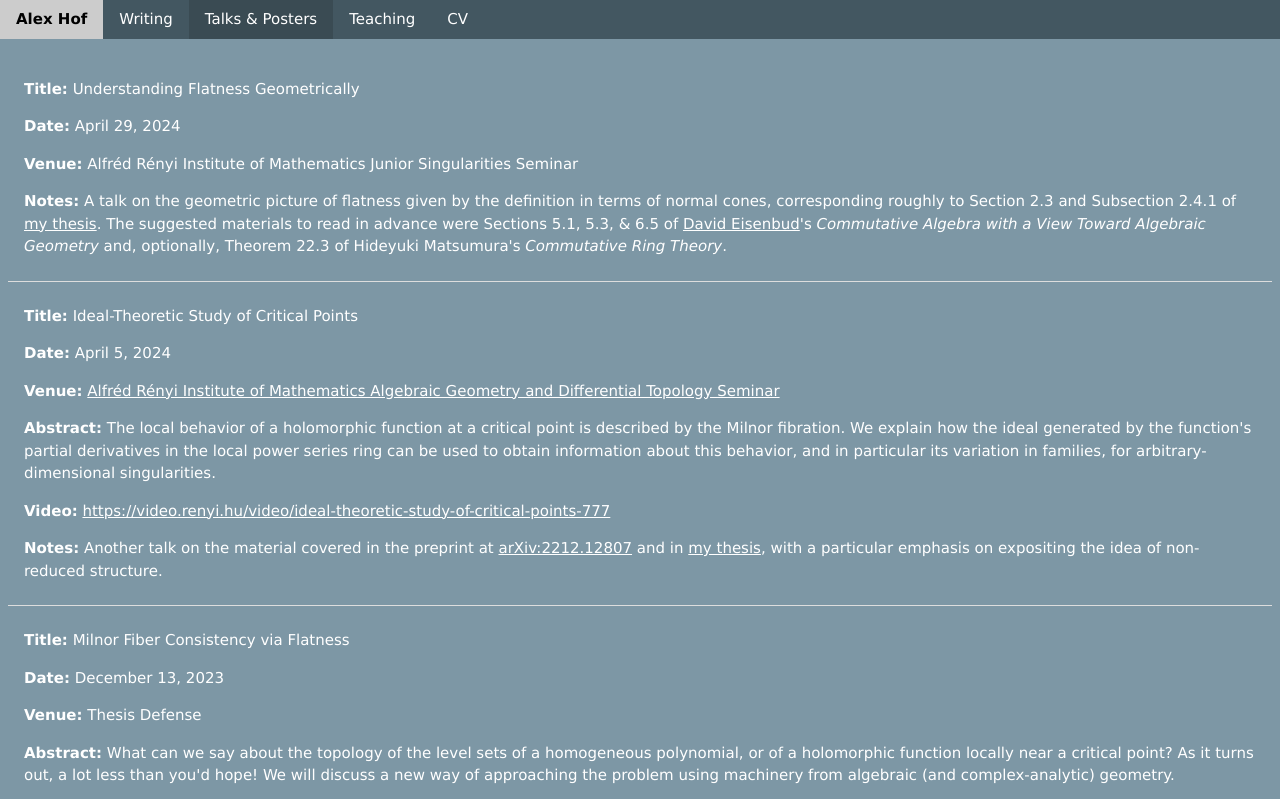
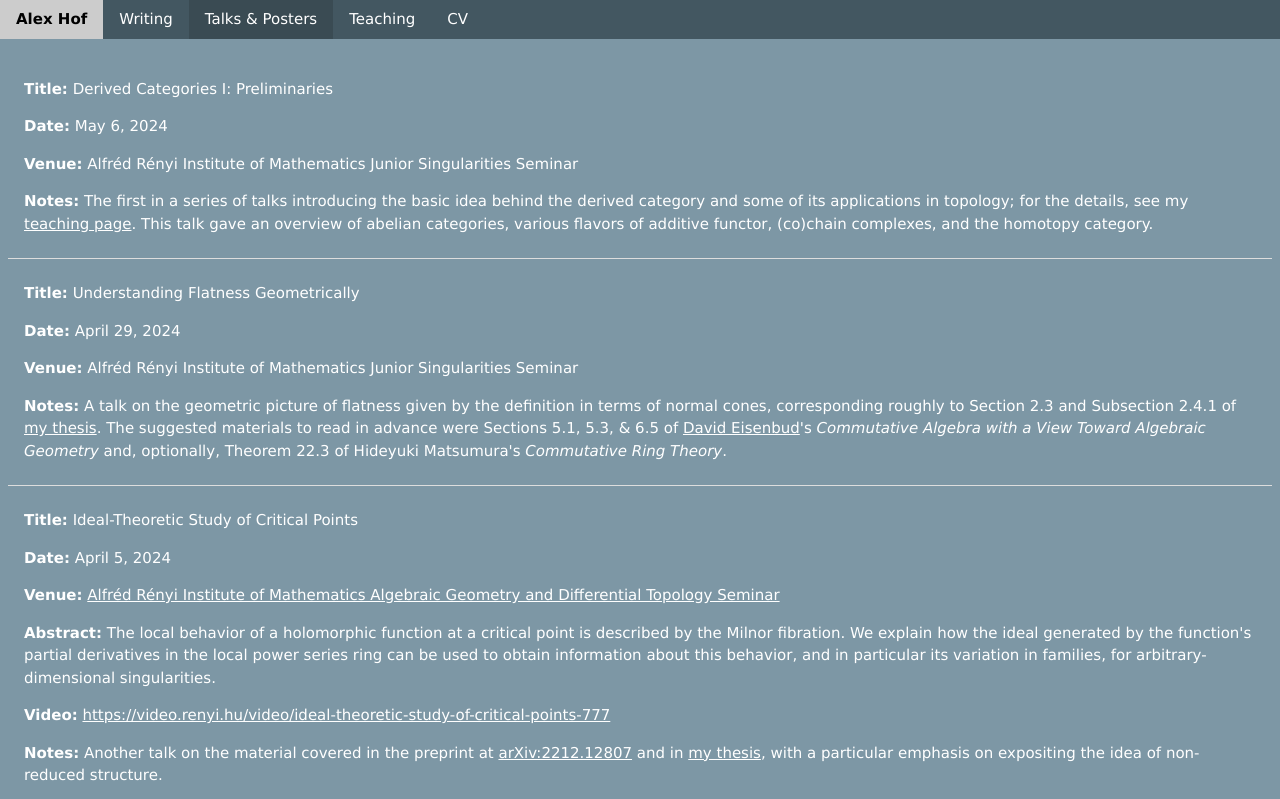
Before and after one commit to alex-hof/alex-hof.github.io, a plain HTML site: page talks.html in a window 1280 px wide. Shown: the top 799 px of the page. Drawn offline with Linux system fonts and the light colour scheme.

Commit message:
Update talks.html

```diff
--- a/talks.html
+++ b/talks.html
@@ -17,10 +17,16 @@
         <div class="w3-row-padding">
             <ul class="w3-ul">
                 <li>
+                    <p><b>Title:</b> Derived Categories I: Preliminaries</p>
+                    <p><b>Date:</b> May 6, 2024</p>
+                    <p><b>Venue:</b> Alfréd Rényi Institute of Mathematics Junior Singularities Seminar</p>
+                    <p><b>Notes:</b> The first in a series of talks introducing the basic idea behind the derived category and some of its applications in topology; for the details, see my <a href="teaching.html">teaching page</a>. This talk gave an overview of abelian categories, various flavors of additive functor, (co)chain complexes, and the homotopy category.</p>
+                </li>
+                <li>
                     <p><b>Title:</b> Understanding Flatness Geometrically</p>
                     <p><b>Date:</b> April 29, 2024</p>
                     <p><b>Venue:</b> Alfréd Rényi Institute of Mathematics Junior Singularities Seminar</p>
-                    <p><b>Notes:</b> A talk on the geometric picture of flatness given by the definition in terms of normal cones, corresponding roughly to Section 2.3 and Subsection 2.4.1 of <a href="thesis.pdf">my thesis</a>. The suggested materials to read in advance were Sections 5.1, 5.3, & 6.5 of <a href="https://eisenbud.github.io/">David Eisenbud</a>'s <i>Commutative Algebra with a View Toward Algebraic Geometry</i> and, optionally, Theorem 22.3 of Hideyuki Matsumura's <i>Commutative Ring Theory</i>.</i></p>
+                    <p><b>Notes:</b> A talk on the geometric picture of flatness given by the definition in terms of normal cones, corresponding roughly to Section 2.3 and Subsection 2.4.1 of <a href="thesis.pdf">my thesis</a>. The suggested materials to read in advance were Sections 5.1, 5.3, & 6.5 of <a href="https://eisenbud.github.io/">David Eisenbud</a>'s <i>Commutative Algebra with a View Toward Algebraic Geometry</i> and, optionally, Theorem 22.3 of Hideyuki Matsumura's <i>Commutative Ring Theory</i>.</p>
                 </li>
                 <li>
                     <p><b>Title:</b> Ideal-Theoretic Study of Critical Points</p>
```
